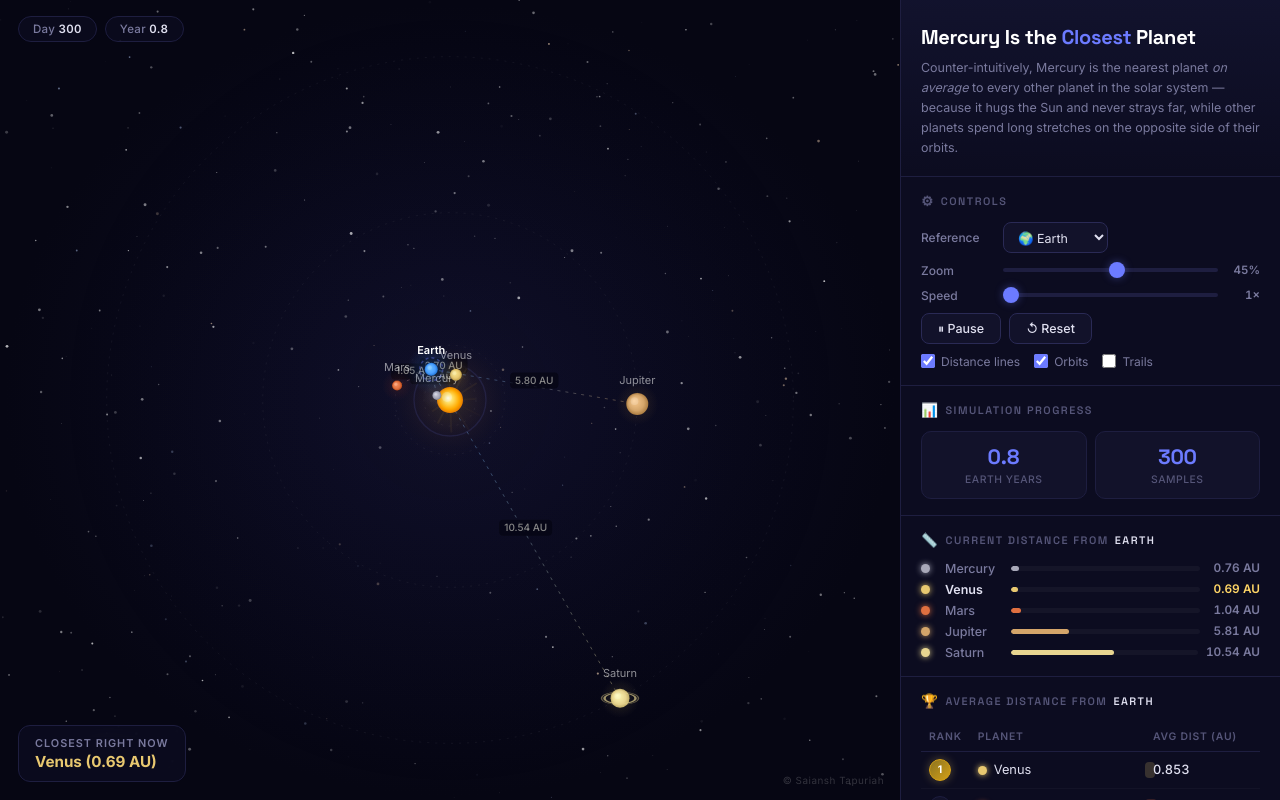
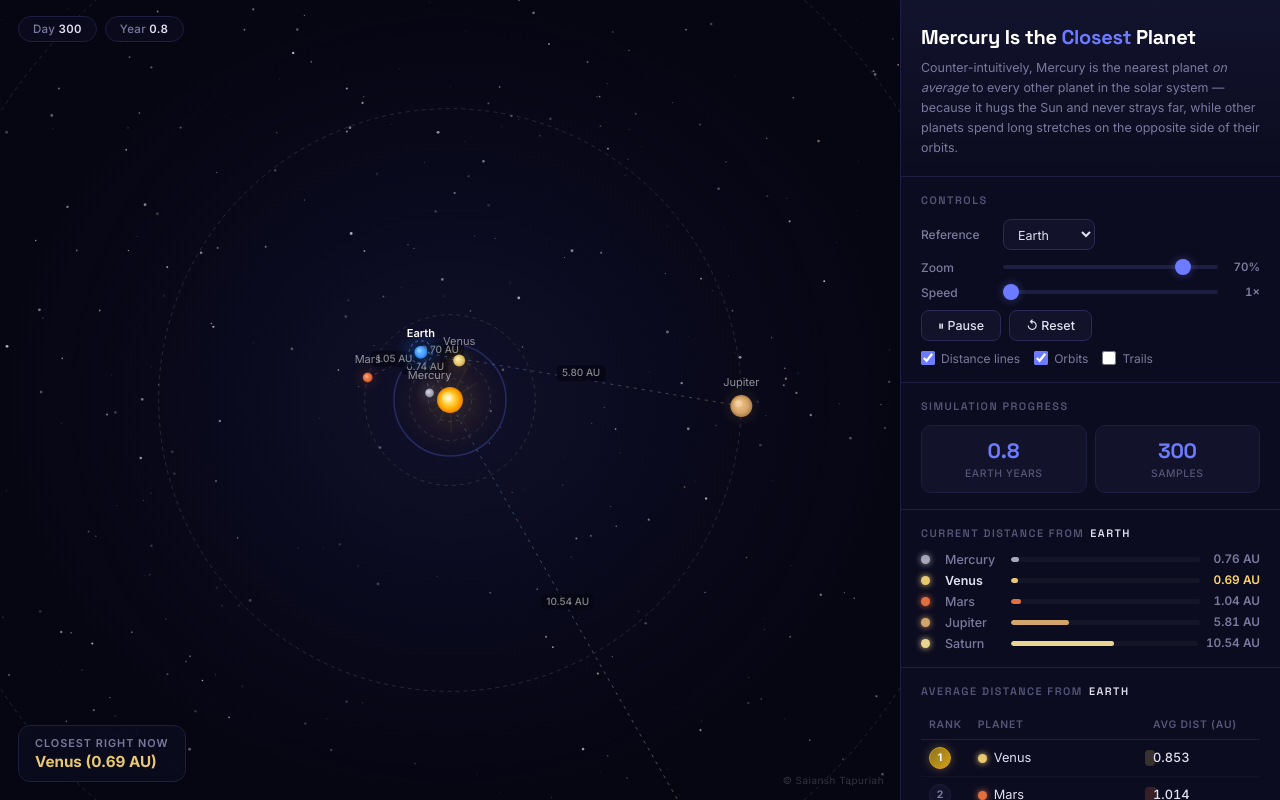
Before and after one commit to SaianshT/mercuryAvgDistanceProof, a plain HTML site: page index.html in a window 1280 px wide. Drawn offline with Linux system fonts and the light colour scheme.

Commit message:
Fix: brighter orbits, higher default zoom (70%), remove all emojis from UI

```diff
--- a/index.html
+++ b/index.html
@@ -551,24 +551,24 @@
 
   <!-- Controls -->
   <div class="panel-section">
-    <div class="section-title"><span class="icon">⚙</span> Controls</div>
+    <div class="section-title">Controls</div>
     <div class="ctrl-group">
       <div class="ctrl-row">
         <label>Reference</label>
         <select id="ref-planet">
-          <option value="2">🌍 Earth</option>
-          <option value="0">☿ Mercury</option>
-          <option value="1">♀ Venus</option>
-          <option value="3">♂ Mars</option>
-          <option value="4">♃ Jupiter</option>
-          <option value="5">♄ Saturn</option>
+          <option value="2">Earth</option>
+          <option value="0">Mercury</option>
+          <option value="1">Venus</option>
+          <option value="3">Mars</option>
+          <option value="4">Jupiter</option>
+          <option value="5">Saturn</option>
         </select>
       </div>
 
       <div class="ctrl-row">
         <label>Zoom</label>
-        <input type="range" id="zoom-slider" min="5" max="80" value="45">
-        <span class="slider-val" id="zoom-label">45%</span>
+        <input type="range" id="zoom-slider" min="5" max="80" value="70">
+        <span class="slider-val" id="zoom-label">70%</span>
       </div>
 
       <div class="ctrl-row">
@@ -598,7 +598,7 @@
 
   <!-- Stats -->
   <div class="panel-section">
-    <div class="section-title"><span class="icon">📊</span> Simulation Progress</div>
+    <div class="section-title">Simulation Progress</div>
     <div class="stats-grid">
       <div class="stat-card">
         <div class="stat-val" id="stat-orbits">0</div>
@@ -613,13 +613,13 @@
 
   <!-- Current distances -->
   <div class="panel-section">
-    <div class="section-title"><span class="icon">📏</span> Current Distance from <span id="cur-ref-name" style="color:var(--text)">Earth</span></div>
+    <div class="section-title">Current Distance from <span id="cur-ref-name" style="color:var(--text)">Earth</span></div>
     <div id="current-dist"></div>
   </div>
 
   <!-- Average distance table -->
   <div class="panel-section">
-    <div class="section-title"><span class="icon">🏆</span> Average Distance from <span id="avg-ref-name" style="color:var(--text)">Earth</span></div>
+    <div class="section-title">Average Distance from <span id="avg-ref-name" style="color:var(--text)">Earth</span></div>
     <table class="avg-table">
       <thead>
         <tr>
@@ -634,7 +634,7 @@
 
   <!-- Explanation -->
   <div class="panel-section">
-    <div class="section-title"><span class="icon">💡</span> How It Works</div>
+    <div class="section-title">How It Works</div>
     <div class="info-box">
       <strong>The simulation</strong> models each planet orbiting the Sun at its
       real relative speed (simplified as circular orbits). At every time-step, the
@@ -642,7 +642,7 @@
       added to a running average.
 
       <span class="key-insight">
-        💡 Mercury's orbit is just 0.39 AU — so it's always near the Sun, and
+        Mercury's orbit is just 0.39 AU — so it's always near the Sun, and
         therefore always <em>reasonably</em> close to every planet. Venus or Mars
         may get closer at times, but they also swing to the far side of the Sun,
         driving up their averages.
@@ -701,7 +701,7 @@ resetSim();
 const canvas = document.getElementById('canvas');
 const ctx = canvas.getContext('2d');
 let W, H, cx, cy, scale;
-let zoom = 45;
+let zoom = 70;
 
 function resize() {
   const panel = document.getElementById('sim-panel');
@@ -820,9 +820,9 @@ function draw() {
       const p = PLANETS[i];
       ctx.beginPath();
       ctx.arc(cx, cy, p.au * scale, 0, Math.PI * 2);
-      ctx.strokeStyle = i === refIdx ? 'rgba(108,123,255,0.12)' : 'rgba(255,255,255,0.05)';
+      ctx.strokeStyle = i === refIdx ? 'rgba(108,123,255,0.25)' : 'rgba(255,255,255,0.12)';
       ctx.lineWidth = i === refIdx ? 1.5 : 1;
-      ctx.setLineDash(i === refIdx ? [] : [2, 6]);
+      ctx.setLineDash(i === refIdx ? [] : [4, 4]);
       ctx.stroke();
       ctx.setLineDash([]);
     }
```
